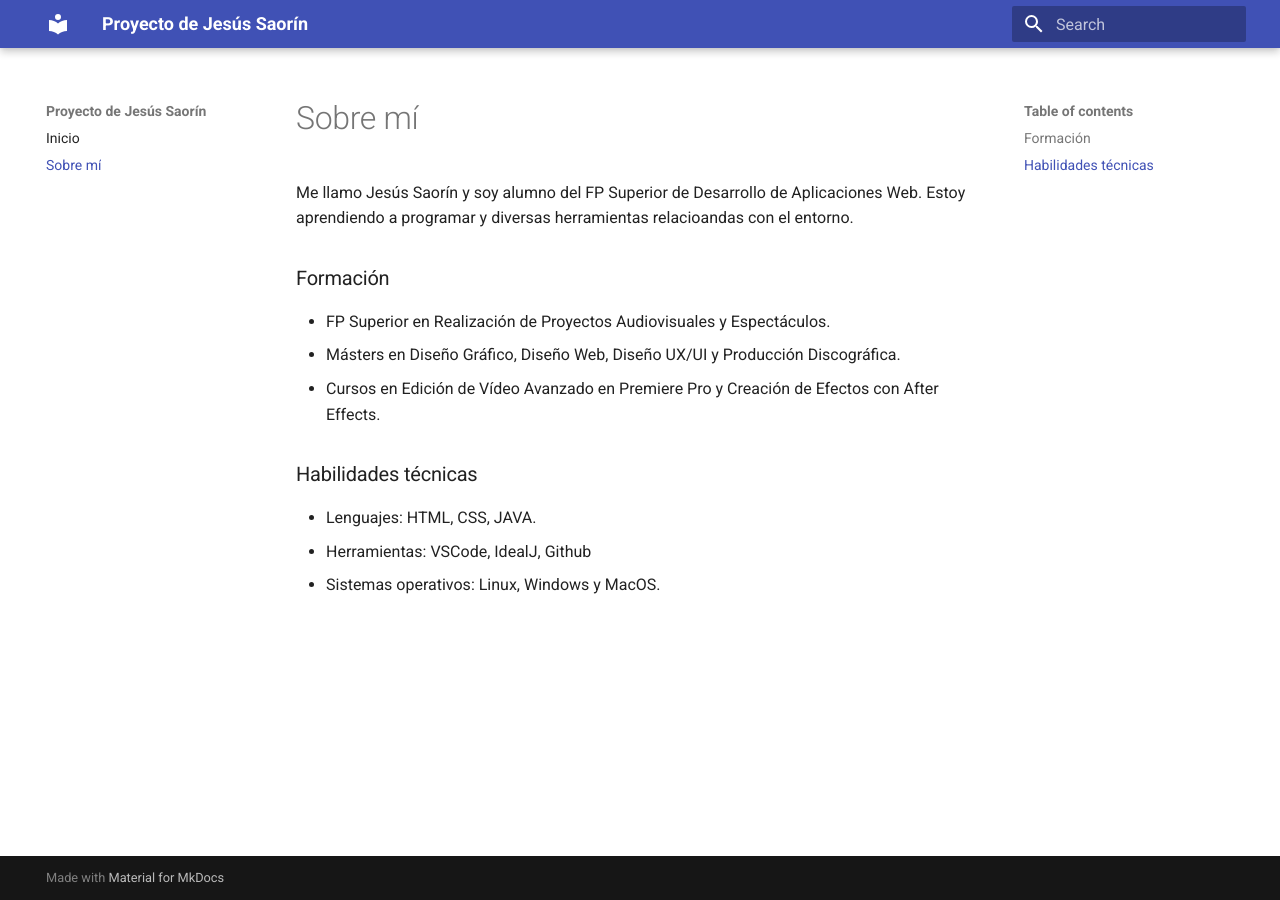
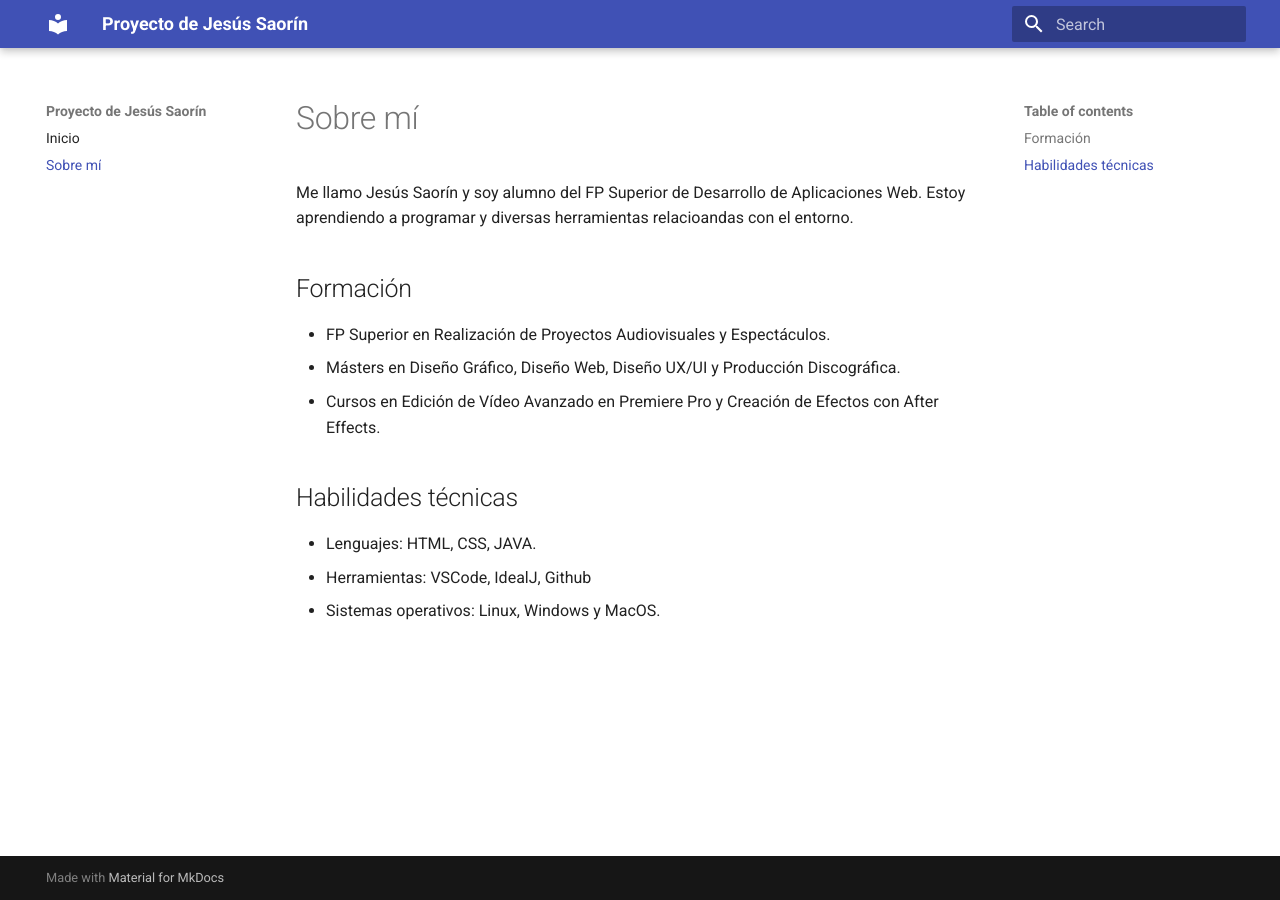
Before and after one commit to JSR94/proyecto-mkdocs, an MkDocs documentation site: the page built from docs/sobremi.md, in a window 1280 px wide. Built offline with MkDocs 1.6.1 and Material for MkDocs 9.7.7, drawn with Linux system fonts in a browser that asks for light colours.

Commit message:
pruebas 5

```diff
--- a/docs/sobremi.md
+++ b/docs/sobremi.md
@@ -1,13 +1,13 @@
 Me llamo Jesús Saorín y soy alumno del FP Superior de Desarrollo de Aplicaciones Web.
 Estoy aprendiendo a programar y diversas herramientas relacioandas con el entorno.
 
-### Formación
+## Formación
 
 - FP Superior en Realización de Proyectos Audiovisuales y Espectáculos.
 - Másters en Diseño Gráfico, Diseño Web, Diseño UX/UI y Producción Discográfica.
 - Cursos en Edición de Vídeo Avanzado en Premiere Pro y Creación de Efectos con After Effects.
 
-### Habilidades técnicas
+## Habilidades técnicas
 
 - Lenguajes: HTML, CSS, JAVA.
 - Herramientas: VSCode, IdealJ, Github
```
Also changed, not shown: docs/index.md (+1 -1 lines), site/index.html, site/search/search_index.json, site/sobremi/index.html.
